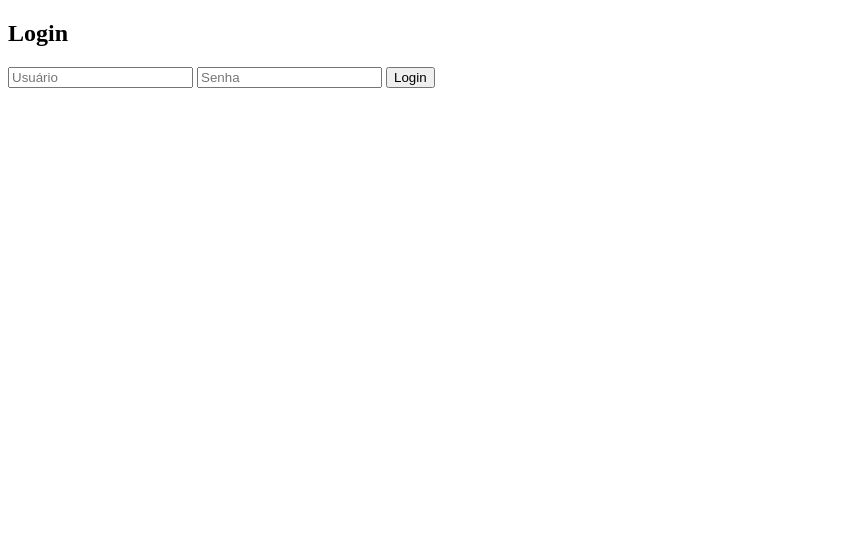
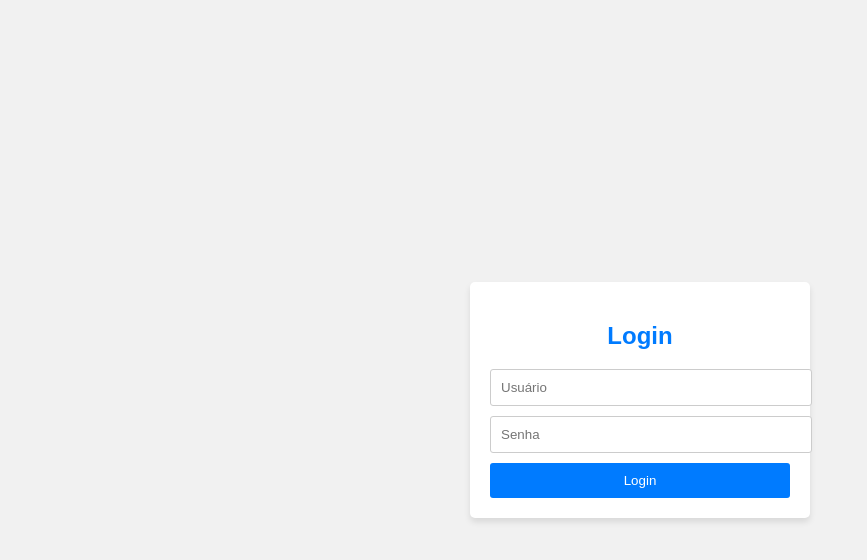
Before and after one commit to agardpardal/loginpage, a plain HTML site: page index.html in a window 1280 px wide. Shown: the whole page, without its empty margins (0-867 px from the left). Drawn offline with Linux system fonts and the light colour scheme.

Commit message:
Update index.html

```diff
--- a/index.html
+++ b/index.html
@@ -5,9 +5,7 @@
   <meta charset="UTF-8">
   <meta name="viewport" content="width=device-width, initial-scale=1.0">
   <title>Página de Login</title>
-  <style>
-    /* Estilos (mantidos como antes) */
-  </style>
+  <link rel="stylesheet" href="styles.css">
 </head>
 
 <body>
```
